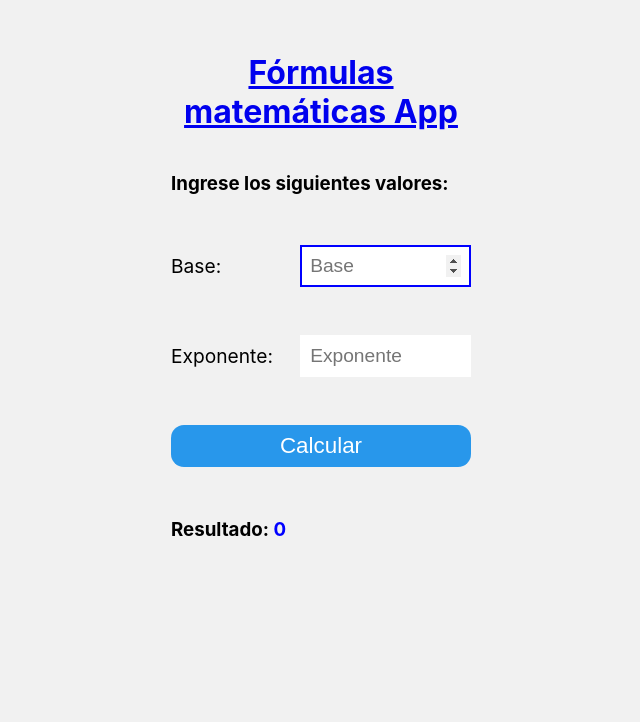
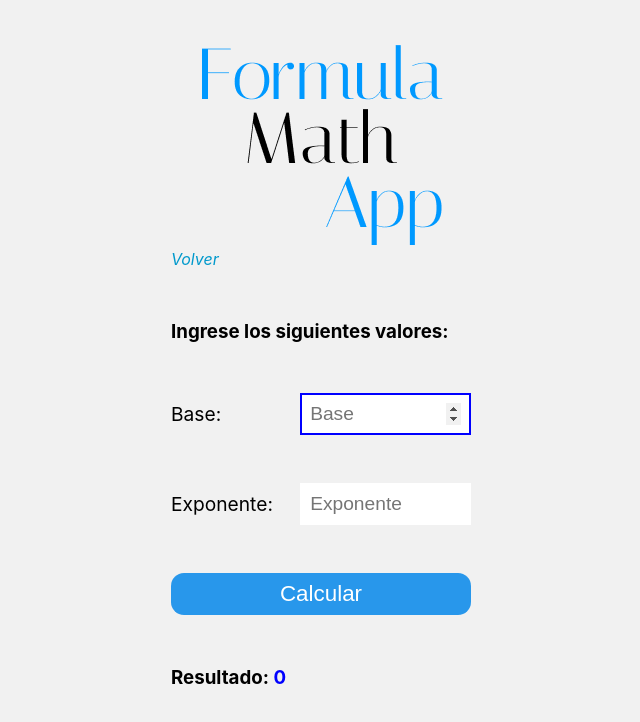
Before and after one commit to Renato6GS/math-formulas-app, a React (Vite) app: page /pow in a window 1280 px wide. Shown: the top 722 px of the page, without its empty margins (319-959 px from the left). Built offline with nearby package versions, Linux system fonts and the light colour scheme.

Commit message:
feat: add logo and pageLayout

```diff
--- a/src/App.jsx
+++ b/src/App.jsx
@@ -6,12 +6,17 @@ import Pow from './pages/pow';
 import GeneralFormula from './pages/generalFormula';
 import Factorial from './pages/factorial';
 
+import imageLogo from './static/img/header-logo.png';
+
 function App() {
   return (
     <div className='App'>
       <header className='app-header'>
         <Link to='/'>
-          <h1 className='app--title'>Fórmulas matemáticas App</h1>
+          {/* <h1 className='app--title'>Fórmulas matemáticas App</h1> */}
+          <div className='app--container-logo'>
+            <img className='app--logo' src={imageLogo} alt='' />
+          </div>
         </Link>
       </header>
 
--- a/src/components/FormulaForm/index.jsx
+++ b/src/components/FormulaForm/index.jsx
@@ -6,7 +6,6 @@ import './styles.css';
 
 export default function FormulaForm({ fields, typeOfOperation }) {
   const references = fields.map(({ label }) => label);
-  console.log({ references });
   const [result, setResult] = useState(0);
 
   const handleSubmit = (evt) => {
--- /dev/null
+++ b/src/components/PageLayout/index.jsx
@@ -0,0 +1,15 @@
+import React from 'react';
+import { Link } from 'wouter';
+import './styles.css';
+
+export default function PageLayout({ children }) {
+  return (
+    <section className='pageLayout--container'>
+      <Link to='/' className='pageLayout--link'>
+        Volver
+      </Link>
+      <h3>Ingrese los siguientes valores:</h3>
+      {children}
+    </section>
+  );
+}
--- /dev/null
+++ b/src/components/PageLayout/styles.css
@@ -0,0 +1,11 @@
+.pageLayout--container {
+  display: flex;
+  flex-direction: column;
+  gap: 2rem;
+}
+
+.pageLayout--link {
+  color: #09c;
+  text-decoration: none;
+  font-style: italic;
+}
--- a/src/pages/factorial/index.jsx
+++ b/src/pages/factorial/index.jsx
@@ -1,12 +1,16 @@
 import React from 'react';
 import FormulaForm from '../../components/FormulaForm';
-import './styles.css';
+import PageLayout from '../../components/PageLayout';
 
 export default function Factorial() {
   return (
-    <section className='factorial--container'>
-      <h3>Ingrese los siguientes valores:</h3>
+    <PageLayout>
       <FormulaForm fields={[{ label: 'Número', autofocus: true }]} typeOfOperation='factorialOperation' />
-    </section>
+    </PageLayout>
+    // <section className='factorial--container'>
+    //   <Link to='/' className='factorial--link'>Volver</Link>
+    //   <h3>Ingrese los siguientes valores:</h3>
+    //   <FormulaForm fields={[{ label: 'Número', autofocus: true }]} typeOfOperation='factorialOperation' />
+    // </section>
   );
 }
--- a/src/pages/factorial/styles.css
+++ /dev/null
@@ -1,5 +0,0 @@
-.factorial--container {
-  display: flex;
-  flex-direction: column;
-  gap: 2rem;
-}
--- a/src/pages/generalFormula/index.jsx
+++ b/src/pages/generalFormula/index.jsx
@@ -1,15 +1,14 @@
 import React from 'react';
 import FormulaForm from '../../components/FormulaForm';
-import './styles.css';
+import PageLayout from '../../components/PageLayout';
 
 export default function GeneralFormula() {
   return (
-    <section className='generalFormula--container'>
-      <h3>Ingrese los siguientes valores:</h3>
+    <PageLayout>
       <FormulaForm
         fields={[{ label: 'a', autofocus: true }, { label: 'b' }, { label: 'c' }]}
         typeOfOperation='generalFormulaOperation'
       />
-    </section>
+    </PageLayout>
   );
 }
--- a/src/pages/generalFormula/styles.css
+++ /dev/null
@@ -1,5 +0,0 @@
-.generalFormula--container {
-  display: flex;
-  flex-direction: column;
-  gap: 2rem;
-}
--- a/src/pages/pow/index.jsx
+++ b/src/pages/pow/index.jsx
@@ -1,12 +1,11 @@
 import React from 'react';
 import FormulaForm from '../../components/FormulaForm';
-import './styles.css';
+import PageLayout from '../../components/PageLayout';
 
 export default function Pow() {
   return (
-    <section className='pow--container'>
-      <h3>Ingrese los siguientes valores:</h3>
+    <PageLayout>
       <FormulaForm fields={[{ label: 'Base', autofocus: true }, { label: 'Exponente' }]} typeOfOperation='pow' />
-    </section>
+    </PageLayout>
   );
 }
--- a/src/pages/pow/styles.css
+++ /dev/null
@@ -1,5 +0,0 @@
-.pow--container {
-  display: flex;
-  flex-direction: column;
-  gap: 2rem;
-}
```
Also changed, not shown: src/static/img/header-logo.png (added).
